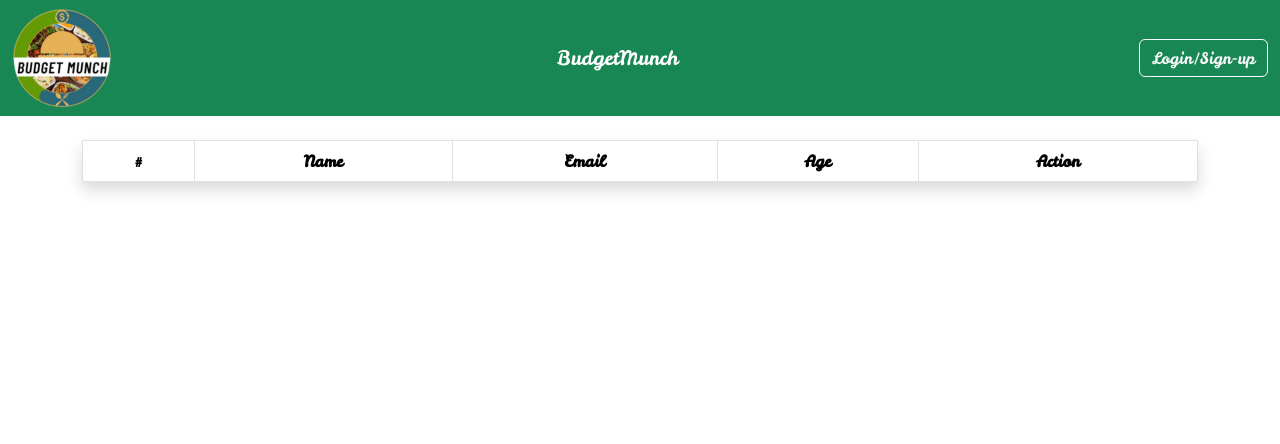
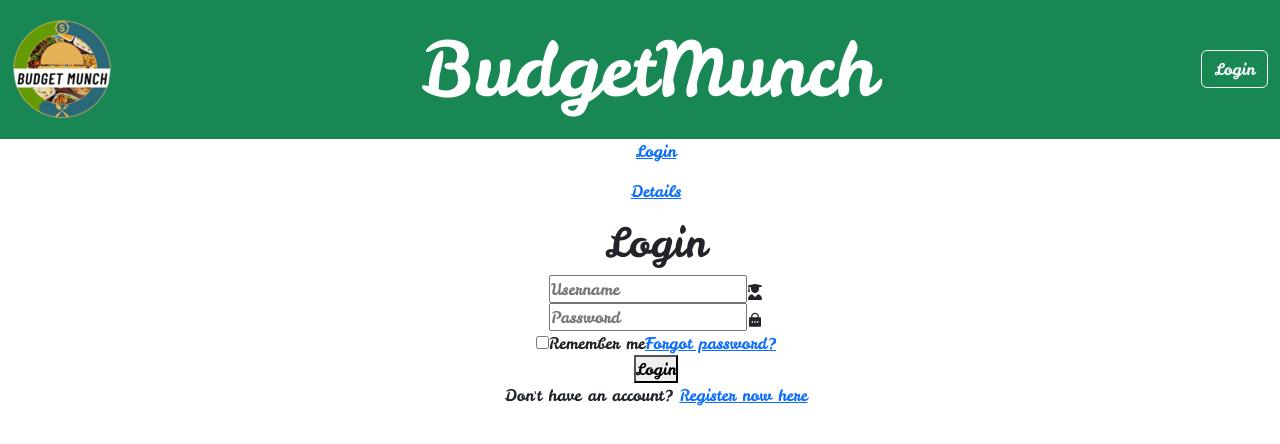
Before and after one commit to Karisue1/BudgetMunch, a React (Create React App) app in the folder FrontendBudgetMunch/budgemunchfrontend/: page /Login in a window 1280 px wide. Shown: the top 444 px of the page. Built offline with nearby package versions, Linux system fonts and the light colour scheme.

Commit message:
added button

```diff
--- a/FrontendBudgetMunch/budgemunchfrontend/src/App.js
+++ b/FrontendBudgetMunch/budgemunchfrontend/src/App.js
@@ -9,14 +9,29 @@ import Login from './pages/Login/Login';
 import { Routes, Route } from 'react-router-dom';
 import { FavoritesPage } from './pages/FavoritesPage';
 import { NotesDetailPage } from './pages/NoteDetailPage';
-import { NotFoundPage } from './pages/NotFoundPage';
+import { NotFoundPage }  from './pages/NotFoundPage';
 
 
 function App() {
   return (
     <div className="App">
       <Navbar />
-      <Home />
+      <ul>
+        <Link to="/">Login</Link>
+      </ul>
+
+      <ul>
+        <Link to="/notes/1">Details</Link>
+      </ul>
+      <ul>
+        <Routes>
+          <Route path="/login" element={<Login />} />
+          <Route path="/favorites" element={<FavoritesPage />} />
+          <Route path="/notes/:id" element={<NotesDetailPage />} />
+          <Route path="*" element={<NotFoundPage />} />
+        </Routes>
+      </ul>
+
 
     </div>
   );
--- a/FrontendBudgetMunch/budgemunchfrontend/src/Routes.js
+++ b/FrontendBudgetMunch/budgemunchfrontend/src/Routes.js
@@ -2,13 +2,17 @@ import { BrowserRouter as Router, Routes, Route } from 'react-router-dom';
 import { FavoritesPage } from './pages/FavoritesPage';
 import { NotesDetailPage } from './pages/NoteDetailPage';
 import { NotFoundPage } from './pages/NotFoundPage';
+import Login from './pages/Login/Login';
+import Home from './pages/Home';
+
 
 export const AppRoutes = () => {
     return (
         <Router>
             <Routes>
-                <Route path="/" element={<FavoritesPage />} />
-                <Route path="/favorites/:listID" element={<NotesDetailPage />} />
+                <Route path="/login" element={<Login />} />
+                <Route path="/favorites" element={<FavoritesPage />} />
+                <Route path="/notes/:id" element={<NotesDetailPage />} />
                 <Route path="*" element={<NotFoundPage />} />
             </Routes>
         </Router>
--- a/FrontendBudgetMunch/budgemunchfrontend/src/layout/Navbar.js
+++ b/FrontendBudgetMunch/budgemunchfrontend/src/layout/Navbar.js
@@ -1,4 +1,7 @@
 import React from 'react';
+import { Link,useNavigate, Routes } from 'react-router-dom';
+import Login from '../pages/Login/Login';
+import { Route } from 'react-router-dom';
 
 
 export default function Navbar() {
@@ -7,7 +10,7 @@ export default function Navbar() {
       <nav className="navbar navbar-expand-lg navbar-dark bg-success" style={{ fontFamily: 'Leckerli One' }}>
   <div className="container-fluid">
     <img src="/logo small.png" alt="BudgetMunch Logo" width="100" height="100" className="d-inline-block align-text-top" />
-      <a className="navbar-brand" href="#">BudgetMunch</a>
+      <a className="navbar-brand" style={{ fontSize: '75px'}} href="#">BudgetMunch</a>
         <button className="navbar-toggler"
                 type="button"
                 data-bs-toggle="collapse"
@@ -17,9 +20,14 @@ export default function Navbar() {
                 aria-label="Toggle navigation">
           <span className="navbar-toggler-icon"></span>
         </button>
-    <button className="btn btn-outline-light">Login/Sign-up</button>
+
+        <Link className="btn btn-outline-light" to="/login">Login</Link>
+
+
+
+
+      </div>
+      </nav>
   </div>
-</nav>
-    </div>
   )
 }
--- a/FrontendBudgetMunch/budgemunchfrontend/src/pages/Login/Login.js
+++ b/FrontendBudgetMunch/budgemunchfrontend/src/pages/Login/Login.js
@@ -7,7 +7,6 @@ import Navbar from '../../layout/Navbar';
 const Login = () => {
     return (
         <div>
-            <Navbar />
             <div className='wrapper'>
                 <form action="">
                     <h1>Login</h1>
@@ -25,7 +24,7 @@ const Login = () => {
                     </div>
                     <button type="submit">Login</button>
                     <div className='register-link'>
-                        <p>Don't have an account? <a href="#">Register</a></p>
+                        <p>Don't have an account? <a href="#">Register now here</a></p>
                     </div>
                 </form>
             </div>
```
